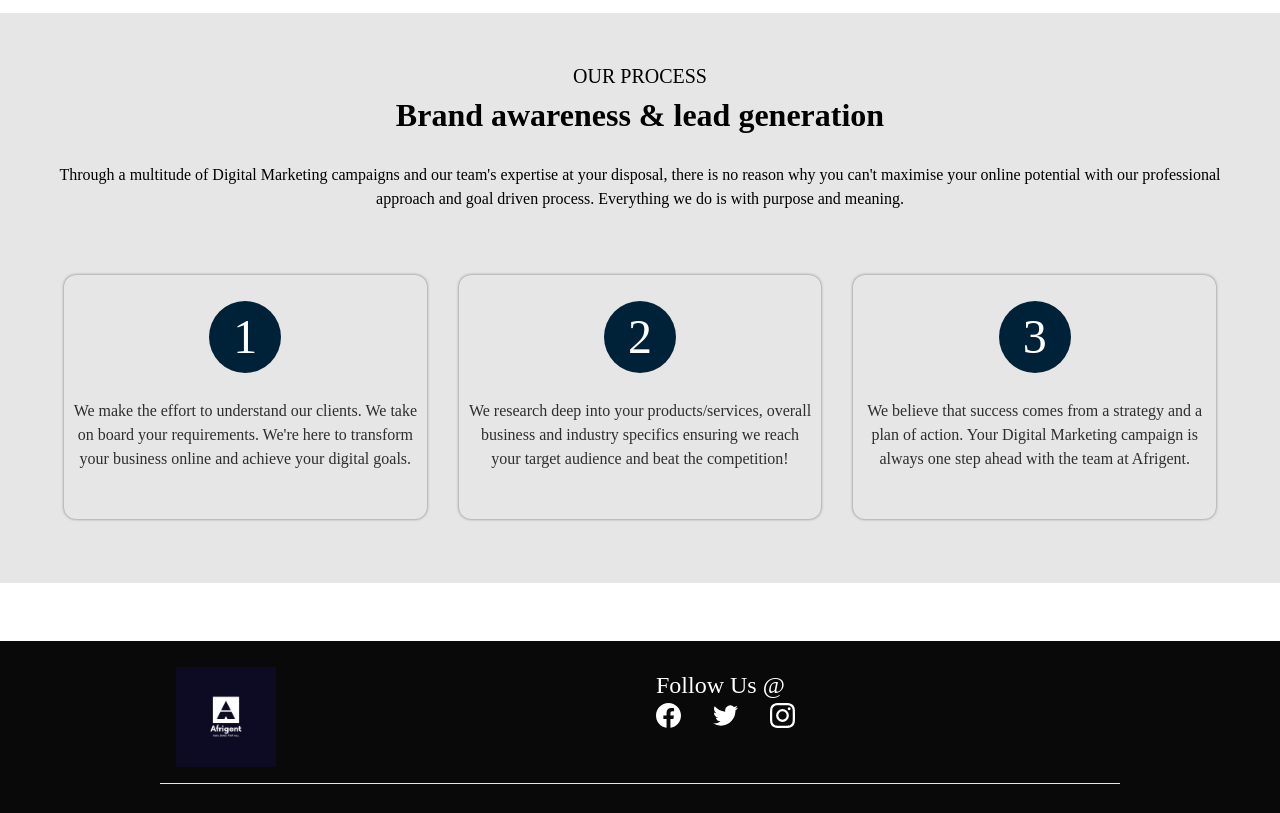
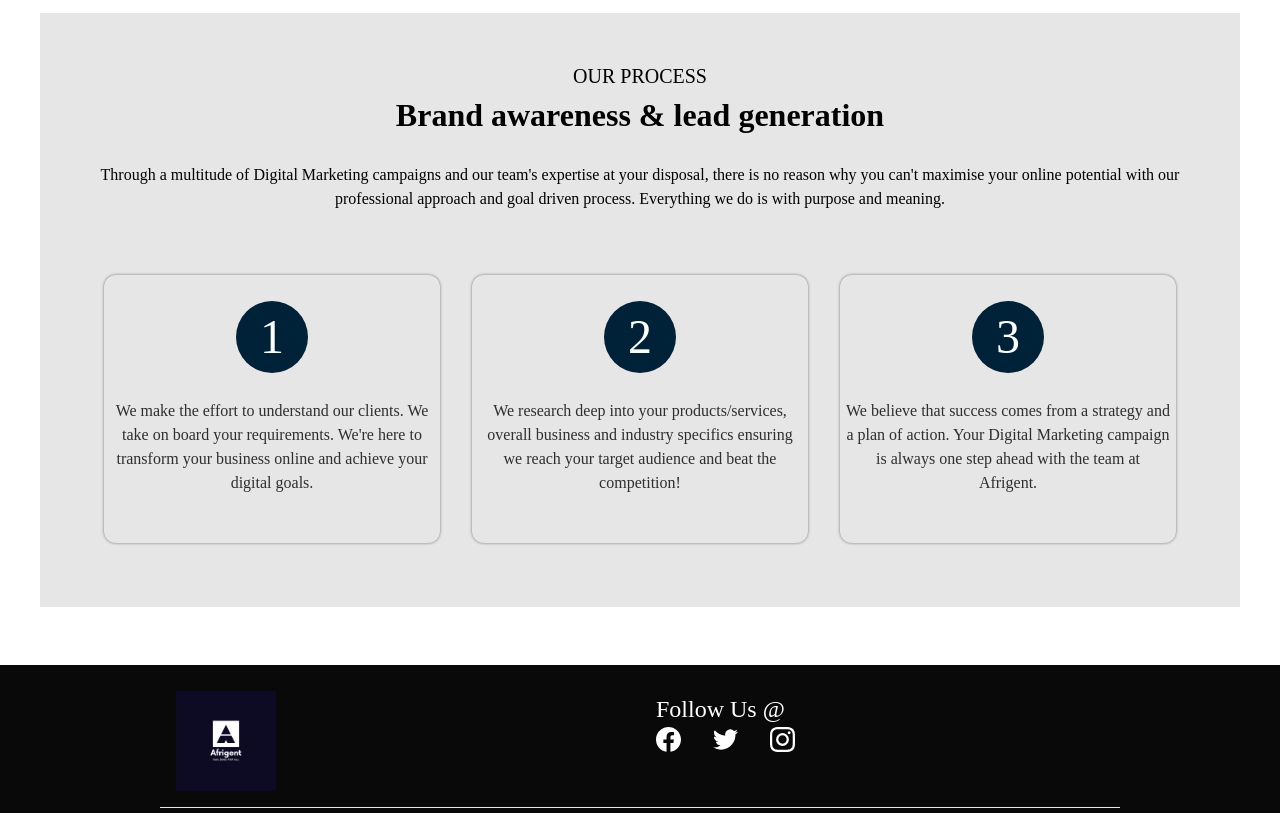
Before and after one commit to Afrigent/afrigent_web1, a website: page index.html in a window 1280 px wide. Shown: the part 1305-2118 px from the top of the page. Drawn offline with Linux system fonts and the light colour scheme.

Commit message:
Afrigent

```diff
--- a/index.css
+++ b/index.css
@@ -484,6 +484,8 @@ p{
     background-color: #e7e6e6;
     padding: 0 3rem;
     text-align: center;
+    max-width: 1200px;
+    margin: auto;
 }
 .container_2 {
     display: flex;
```
